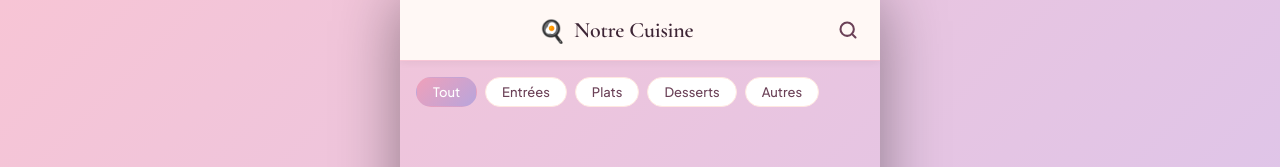
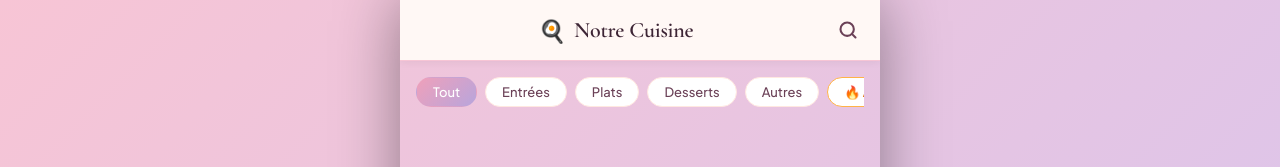
Before and after one commit to Regtalou/Notre-cuisine, a plain HTML site: page index.html in a window 1280 px wide. Shown: the top 167 px of the page. Drawn offline with nearby package versions, Linux system fonts and the light colour scheme.

Commit message:
Update index.html

```diff
--- a/index.html
+++ b/index.html
@@ -68,6 +68,7 @@
           <button class="chip" data-filter="plat">Plats</button>
           <button class="chip" data-filter="dessert">Desserts</button>
           <button class="chip" data-filter="autre">Autres</button>
+          <button class="chip airfryer" data-filter="airfryer">🔥 Airfryer</button>
         </div>
         <div id="recipes-grid" class="recipes-grid">
           <div class="state-block" id="recipes-loading">
@@ -147,6 +148,7 @@
                 <option value="entree">Entrée</option>
                 <option value="dessert">Dessert</option>
                 <option value="autre">Autre</option>
+                <option value="airfryer">🔥 Airfryer</option>
               </select>
             </div>
             <div class="form-group half">
```
